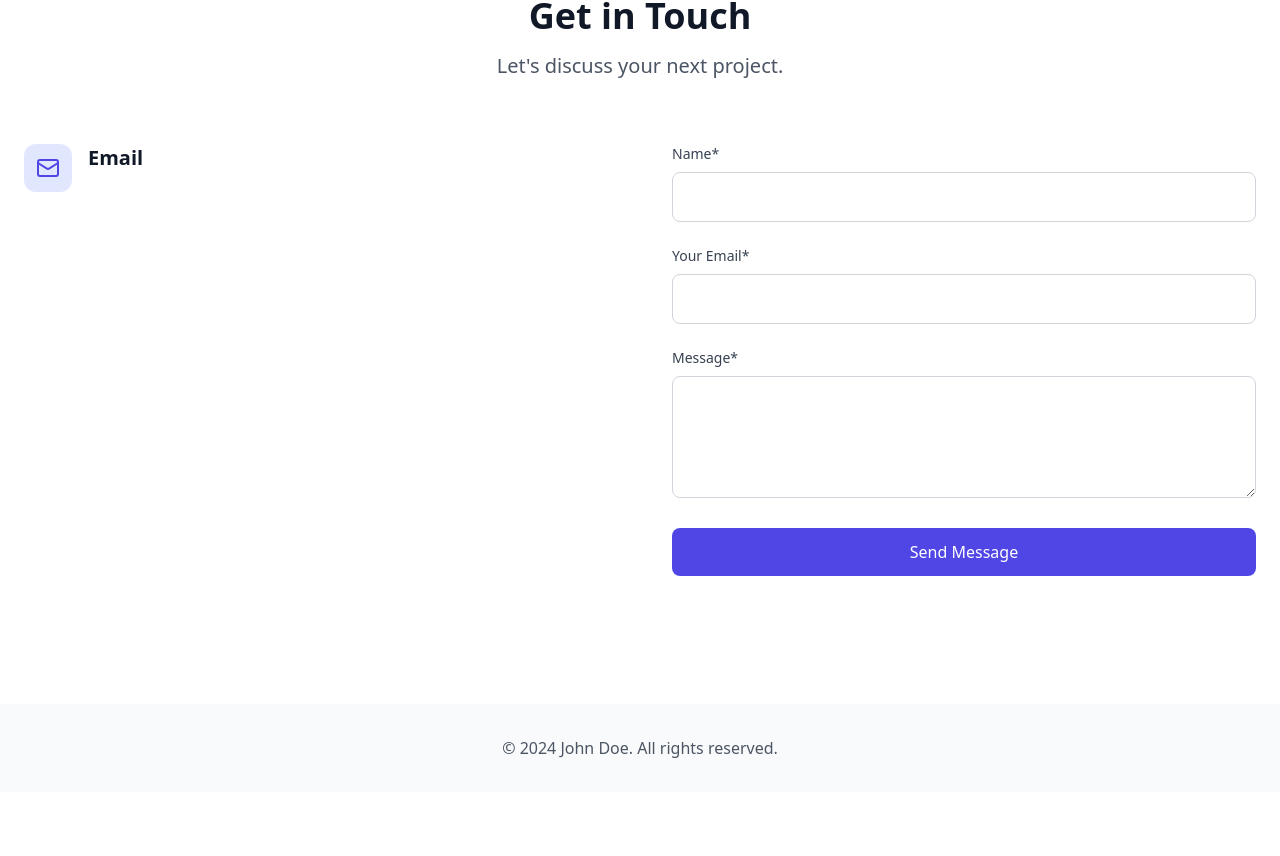
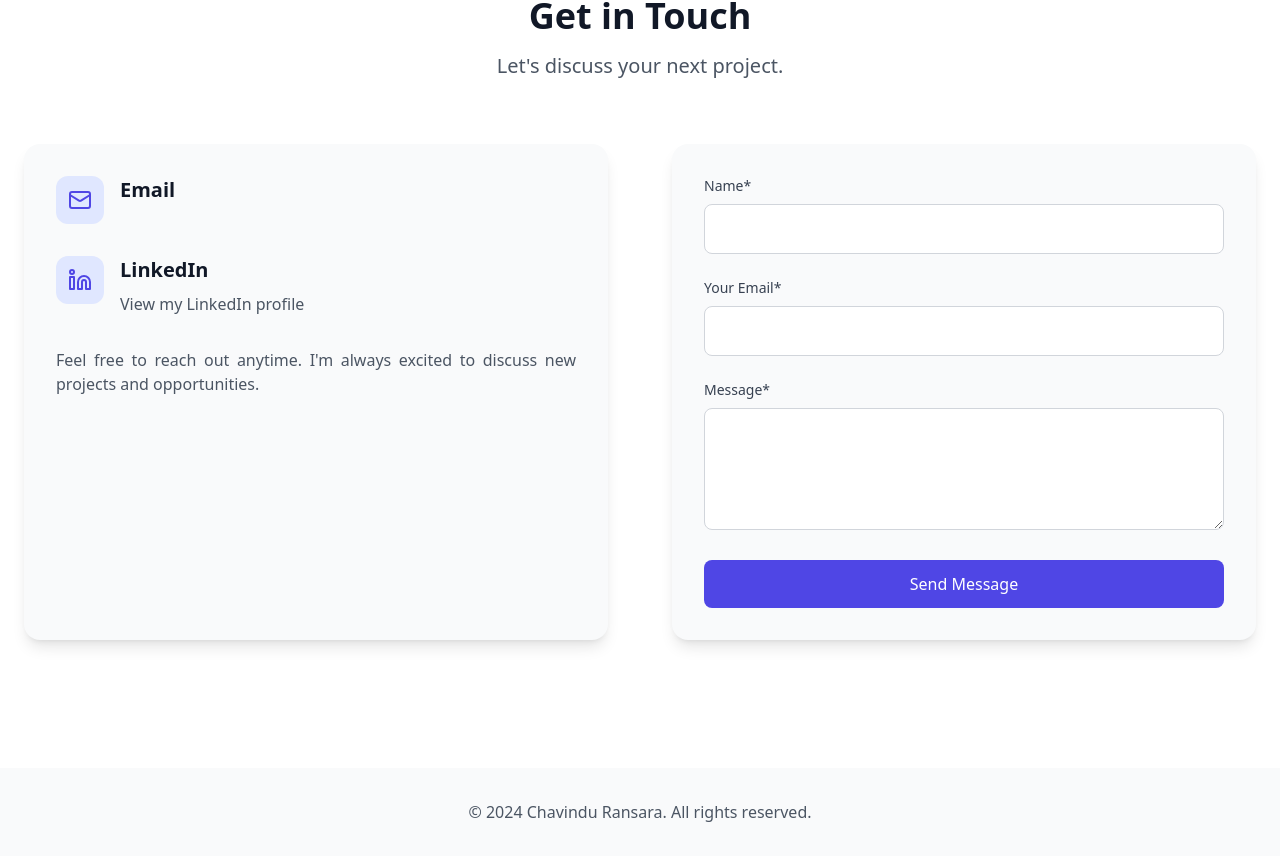
Before and after one commit to ChavinduRansara/portfolio, a React (Vite) app: page / in a window 1280 px wide. Shown: the part 2872-3728 px from the top of the page. Before the commit the page ends 3664 px from the top, so only its background shows below. Built offline with nearby package versions, Linux system fonts and the light colour scheme; no server answers.

Commit message:
add LinkedIn link to contact section

```diff
--- a/src/components/Contact.tsx
+++ b/src/components/Contact.tsx
@@ -1,4 +1,4 @@
-import { Mail } from 'lucide-react';
+import { Mail, Linkedin } from 'lucide-react';
 import { useForm } from 'react-hook-form';
 import { toast, ToastContainer } from 'react-toastify';
 import 'react-toastify/dist/ReactToastify.css';
@@ -6,6 +6,8 @@ import emailjs from '@emailjs/browser';
 
 export default function Contact() {
   const email = import.meta.env.VITE_GMAIL as string;
+  const linkedin = import.meta.env.VITE_LINKEDIN_URL as string;
+
   const {
     register,
     handleSubmit,
@@ -45,7 +47,10 @@ export default function Contact() {
           <h2 className="text-4xl font-bold mb-4 text-gray-900 dark:text-white">Get in Touch</h2>
           <p className="text-xl text-gray-600 dark:text-gray-300">Let's discuss your next project.</p>
         </div>
+
         <div className="grid md:grid-cols-2 gap-16">
+          {/* Contact Info Card */}
+          <div className="bg-gray-50 dark:bg-gray-800 rounded-2xl p-8 shadow-lg">
             <div className="space-y-8">
               <div className="flex items-start space-x-4">
                 <div className="w-12 h-12 bg-indigo-100 dark:bg-indigo-900/30 rounded-xl flex items-center justify-center flex-shrink-0">
@@ -61,7 +66,34 @@ export default function Contact() {
                   </a>
                 </div>
               </div>
+
+              <div className="flex items-start space-x-4">
+                <div className="w-12 h-12 bg-indigo-100 dark:bg-indigo-900/30 rounded-xl flex items-center justify-center flex-shrink-0">
+                  <Linkedin className="text-indigo-600 dark:text-indigo-400" size={24} />
                 </div>
+                <div>
+                <h3 className="text-xl font-semibold mb-2 text-gray-900 dark:text-white">LinkedIn</h3>
+                  <a
+                    href={linkedin}
+                    target="_blank"
+                    rel="noreferrer"
+                    className="text-gray-600 dark:text-gray-300 hover:text-indigo-600 dark:hover:text-indigo-400 transition-colors"
+                  >
+                    View my LinkedIn profile
+                  </a>
+                </div>
+              </div>
+
+              <div className="mt-8">
+                <p className="text-gray-600 dark:text-gray-300 text-justify">
+                  Feel free to reach out anytime. I'm always excited to discuss new projects and opportunities.
+                </p>
+              </div>
+            </div>
+          </div>
+
+          {/* Contact Form Card */}
+          <div className="bg-gray-50 dark:bg-gray-800 rounded-2xl p-8 shadow-lg">
             <form className="space-y-6" onSubmit={handleSubmit(onSubmit)}>
               <div>
                 <label htmlFor="name" className="block text-sm font-medium text-gray-700 dark:text-gray-300 mb-2">
@@ -111,6 +143,7 @@ export default function Contact() {
             </form>
           </div>
         </div>
+      </div>
       <ToastContainer position="top-right" autoClose={3000} />
     </section>
   );
--- a/src/pages/HomePage.tsx
+++ b/src/pages/HomePage.tsx
@@ -32,7 +32,7 @@ export default function HomePage() {
       </main>
       <footer className="bg-gray-50 dark:bg-gray-800 py-8 transition-colors">
         <div className="max-w-7xl mx-auto px-4 sm:px-6 text-center text-gray-600 dark:text-gray-400">
-          <p>© {new Date().getFullYear()} John Doe. All rights reserved.</p>
+          <p>© {new Date().getFullYear()} Chavindu Ransara. All rights reserved.</p>
         </div>
       </footer>
       <ChatWidget />
```
Lines whose indentation alone changed are shown as unchanged.
